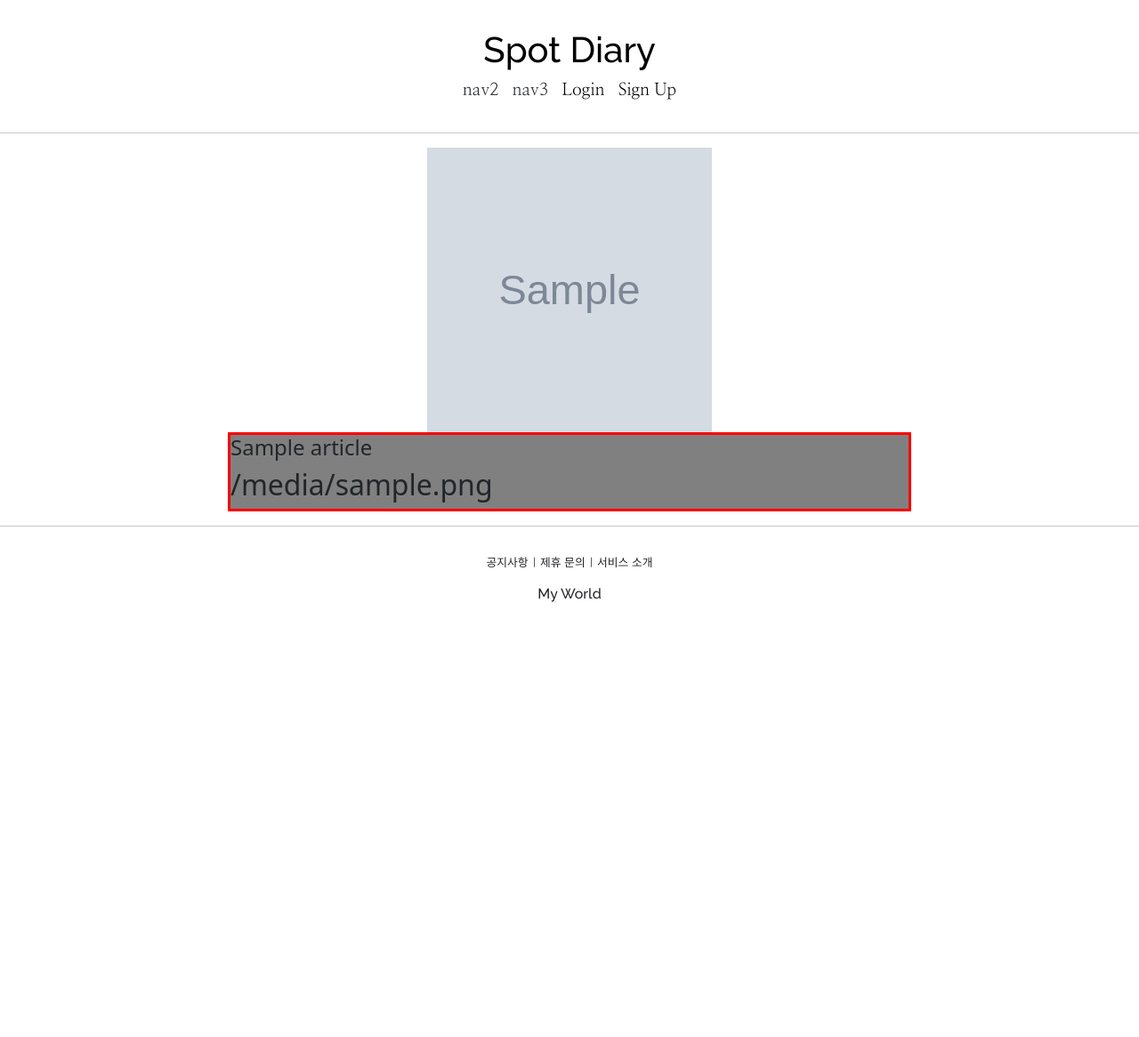
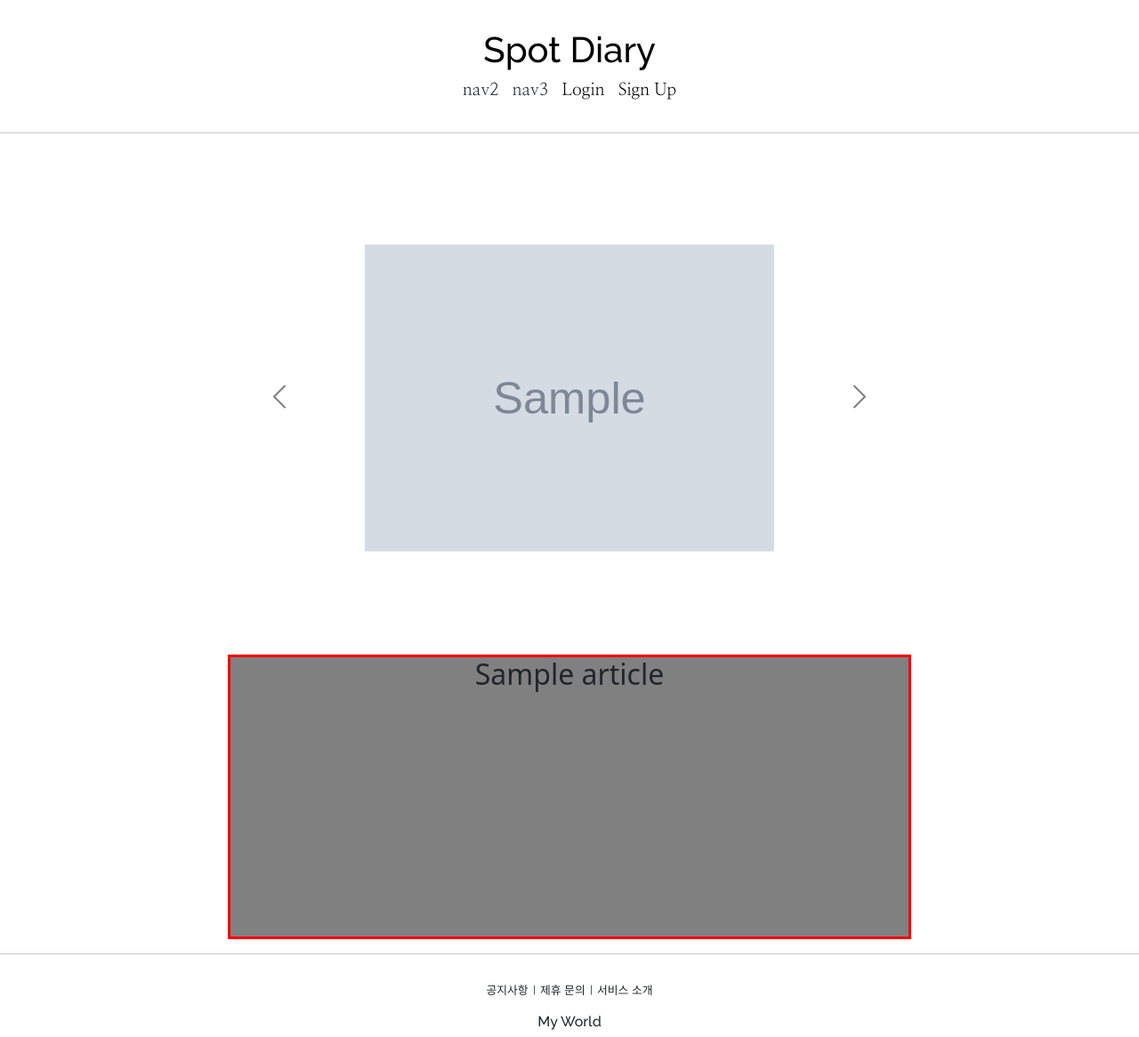
Before and after one commit to nangeee/django-spot-diary, a Django app: page /articles/detail/1 in a window 1280 px wide. Shown: the whole page at 89% size. Before the commit the page ends 677 px from the top, so only its background shows below. Run offline with Django 4.2, Linux system fonts and the light colour scheme; tables that the repository leaves empty hold one stand-in row (values such as "Sample post"); grey boxes marked "Sample" are stand-in pictures; some libraries are stand-ins or nearby versions.

Commit message:
Align carousel images in carousel div and Edit image portion

```diff
--- a/articleapp/templates/articleapp/detail.html
+++ b/articleapp/templates/articleapp/detail.html
@@ -8,7 +8,7 @@
 
 {% if current_article.image.all|length >= 1 %}
 <div id="carouselContainer">
-    <div id="articleImgCarousel" class="carousel slide" data-bs-ride="carousel">
+    <div id="articleImgCarousel" class="carousel carousel-dark slide">
         {% for cur in current_article.image.all %}
         <div class="carousel-inner">
             <div class="carousel-item {% if forloop.counter0 == 0 %} active {% endif %}">
@@ -31,12 +31,9 @@
 {% endif %}
 
 <div class="article_container">
-    <h4> {{ current_article.title }} </h4>
+    <h2> {{ current_article.title }} </h2>
 
 
-    {% for cur in current_article.image.all %}
-    <h2> {{ cur.image.url }} </h2>
-    {% endfor %}
 
 </div>
 
--- a/static/base.css
+++ b/static/base.css
@@ -106,22 +106,31 @@ a:hover {
     margin-bottom:
 }
 
-.article_container {
-    width: 60%;
-    border: red solid 3px;
-    display: grid;
-    margin: auto;
-    background-color: gray;
+.carousel-item {
+    height: 70vh;
+    line-height: 70vh;
+    text-align: center;
 }
 
 .article_img {
-    width: 50%;
-    height: 40vh;
+    width: 60%;
+    height: auto;
+    verticle-align: middle;
 }
 
 #articleImgCarousel {
-    width: 50%;
-    height: 50%;
+    width: 60%;
     text-align: center;
     margin: auto;
+    margin-bottom: 10px;
 }
+
+.article_container {
+    width: 60%;
+    height: 40vh;
+    border: red solid 3px;
+    /* display: grid; */
+    margin: auto;
+    background-color: gray;
+    text-align: center;
+}
--- a/templates/base.html
+++ b/templates/base.html
@@ -20,12 +20,12 @@
 <script src="https://cdn.jsdelivr.net/npm/bootstrap@5.3.0-alpha3/dist/js/bootstrap.bundle.min.js"
         integrity="sha384-ENjdO4Dr2bkBIFxQpeoTz1HIcje39Wm4jDKdf19U8gI4ddQ3GYNS7NTKfAdVQSZe"
         crossorigin="anonymous"></script>
-<script src="https://cdn.jsdelivr.net/npm/@popperjs/core@2.11.7/dist/umd/popper.min.js"
-        integrity="sha384-zYPOMqeu1DAVkHiLqWBUTcbYfZ8osu1Nd6Z89ify25QV9guujx43ITvfi12/QExE"
-        crossorigin="anonymous"></script>
-<script src="https://cdn.jsdelivr.net/npm/bootstrap@5.3.0-alpha3/dist/js/bootstrap.min.js"
-        integrity="sha384-Y4oOpwW3duJdCWv5ly8SCFYWqFDsfob/3GkgExXKV4idmbt98QcxXYs9UoXAB7BZ"
-        crossorigin="anonymous"></script>
+<!--<script src="https://cdn.jsdelivr.net/npm/@popperjs/core@2.11.7/dist/umd/popper.min.js"-->
+<!--        integrity="sha384-zYPOMqeu1DAVkHiLqWBUTcbYfZ8osu1Nd6Z89ify25QV9guujx43ITvfi12/QExE"-->
+<!--        crossorigin="anonymous"></script>-->
+<!--<script src="https://cdn.jsdelivr.net/npm/bootstrap@5.3.0-alpha3/dist/js/bootstrap.min.js"-->
+<!--        integrity="sha384-Y4oOpwW3duJdCWv5ly8SCFYWqFDsfob/3GkgExXKV4idmbt98QcxXYs9UoXAB7BZ"-->
+<!--        crossorigin="anonymous"></script>-->
 
 </body>
 </html>
```
